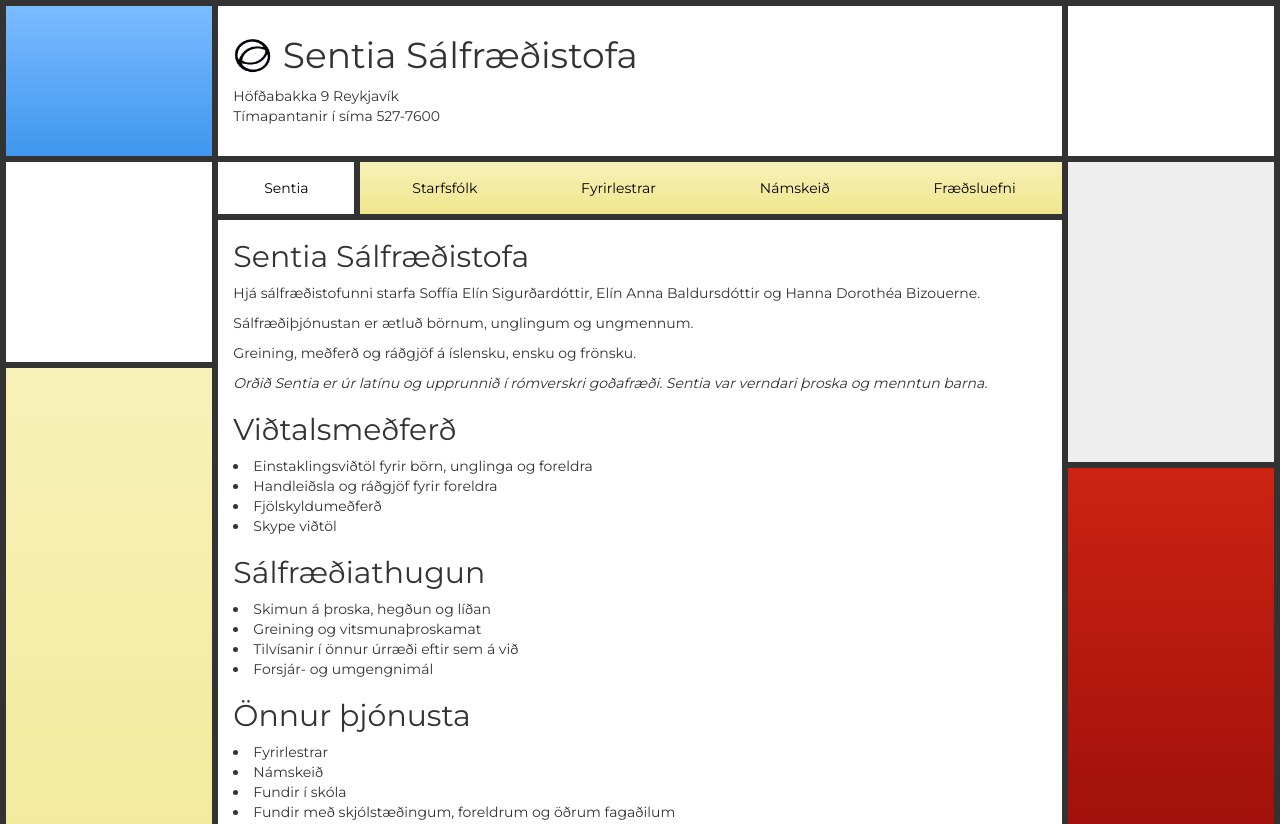
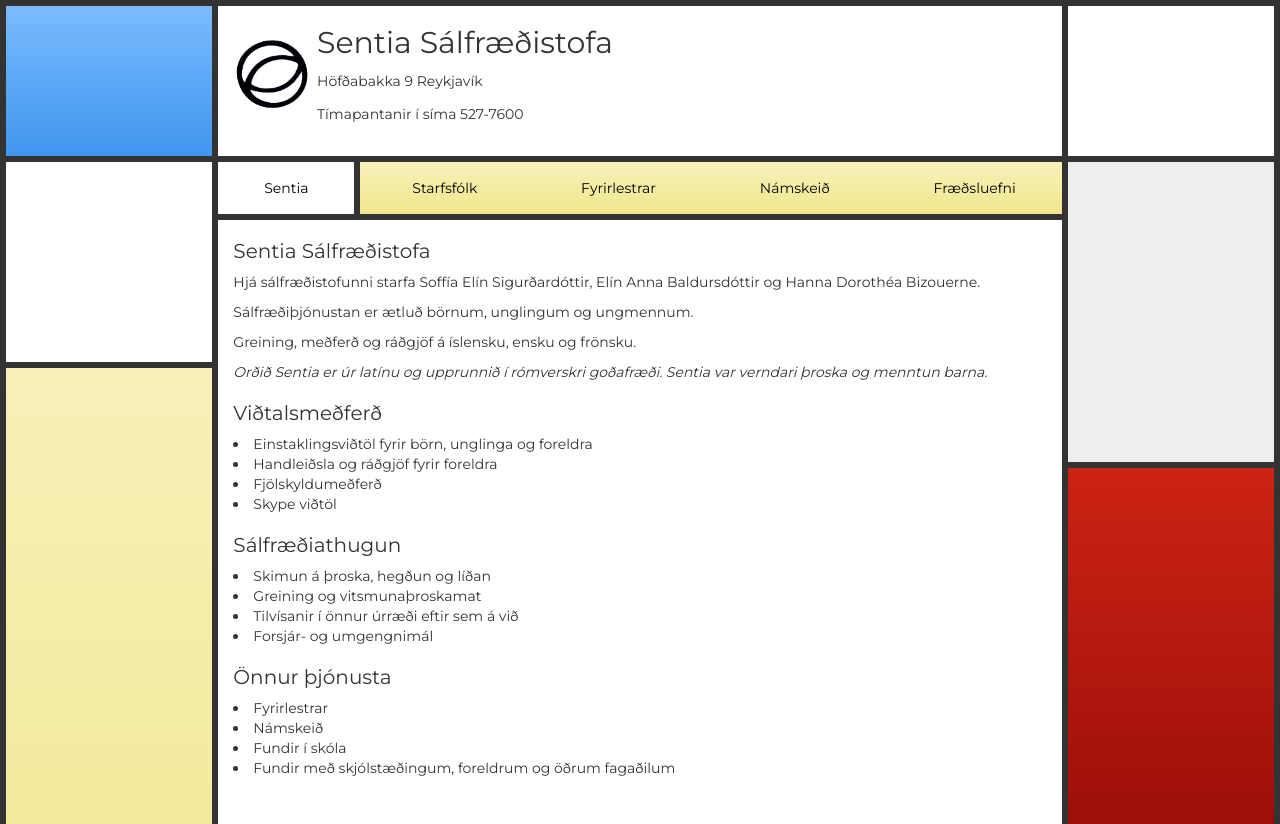
Before and after one commit to JohannSig/Sentia, a PHP site: page / in a window 1280 px wide. Shown: the top 824 px of the page. Run offline with PHP 8.4, Linux system fonts and the light colour scheme; grey boxes are pictures that could not be loaded.

Commit message:
World of fuckups

```diff
--- a/content/css/project.css
+++ b/content/css/project.css
@@ -19,6 +19,13 @@ body {
 }
 p {
   font-size: 14px;
+}
+h1 {
+  font-size: 24px;
+  font-weight: bold;
+}
+h2 {
+  font-size: 20px;
 }
 #main-container div.bordered {
   border: 0px solid #333;
--- a/content/less/project.less
+++ b/content/less/project.less
@@ -25,6 +25,15 @@ body {
 
 p {
     font-size: 14px;
+}
+
+h1 {
+    font-size: 24px;
+    font-weight: bold;
+}
+
+h2 {
+    font-size: 20px;
 }
 
 #main-container {
--- a/index.php
+++ b/index.php
@@ -6,8 +6,10 @@ and open the template in the editor.
 -->
 <html>
     <head>
-        <meta charset="UTF-8">
         <title>Sentia sálfræðistofa</title>
+
+        <meta http-equiv="Content-Type" content="text/html; charset=utf-8" />
+        <meta name="viewport" content="width=device-width, initial-scale=1.0" />
 
         <link href="content/css/bootstrap.css" rel="stylesheet" type="text/css"/>
         <link href="content/css/project.css" rel="stylesheet" type="text/css"/>
@@ -30,12 +32,8 @@ and open the template in the editor.
                     <div class="row" style="margin-top: 10px;">
 
                         <div class="col-xs-12">
-                            <h1>
-                                <img src="content/images/hnottur_logo_hvitt.png" style="width: 40px; margin-top: -5px; vertical-align: middle;" />
-                                Sentia Sálfræðistofa
-                            </h1>
-                            <p>Höfðabakka 9 Reykjavík<br/>
-                                Tímapantanir í síma 527-7600</p>
+                            <img src="content/images/hnottur_logo_hvitt.png" style="width: 80px; vertical-align: top; margin-top: 24px;" />
+                            <div style="display: inline-block; margin-top: 10px;" class="h2" >Sentia Sálfræðistofa<br/><span style="font-size: 14px;">Höfðabakka 9 Reykjavík<br/>Tímapantanir í síma 527-7600</span></div>
                         </div>
                     </div>
                 </div>
@@ -47,7 +45,8 @@ and open the template in the editor.
 
                 <div class="hidden-xs col-sm-2 full" >
                     <div class="row bordered">
-                        <div class="col-xs-12 bordered" style="min-height: 200px;"><!-- White space --></div>
+                        <div class="col-xs-12 bordered" style="min-height: 200px;">
+                        </div>
                     </div>
                     <div class="row full-container bordered" style="height: calc(100% - 206px);">
                         <div class="col-xs-12 yellow full bordered" ><!--Yellow space --></div>
```
Also changed, not shown: content/images/staff/elinanna.jpg, content/images/staff/hannadorothea.jpg, content/images/staff/johannsig.jpg (deleted), content/images/staff/soffiaelin.jpg, 1 other file.
